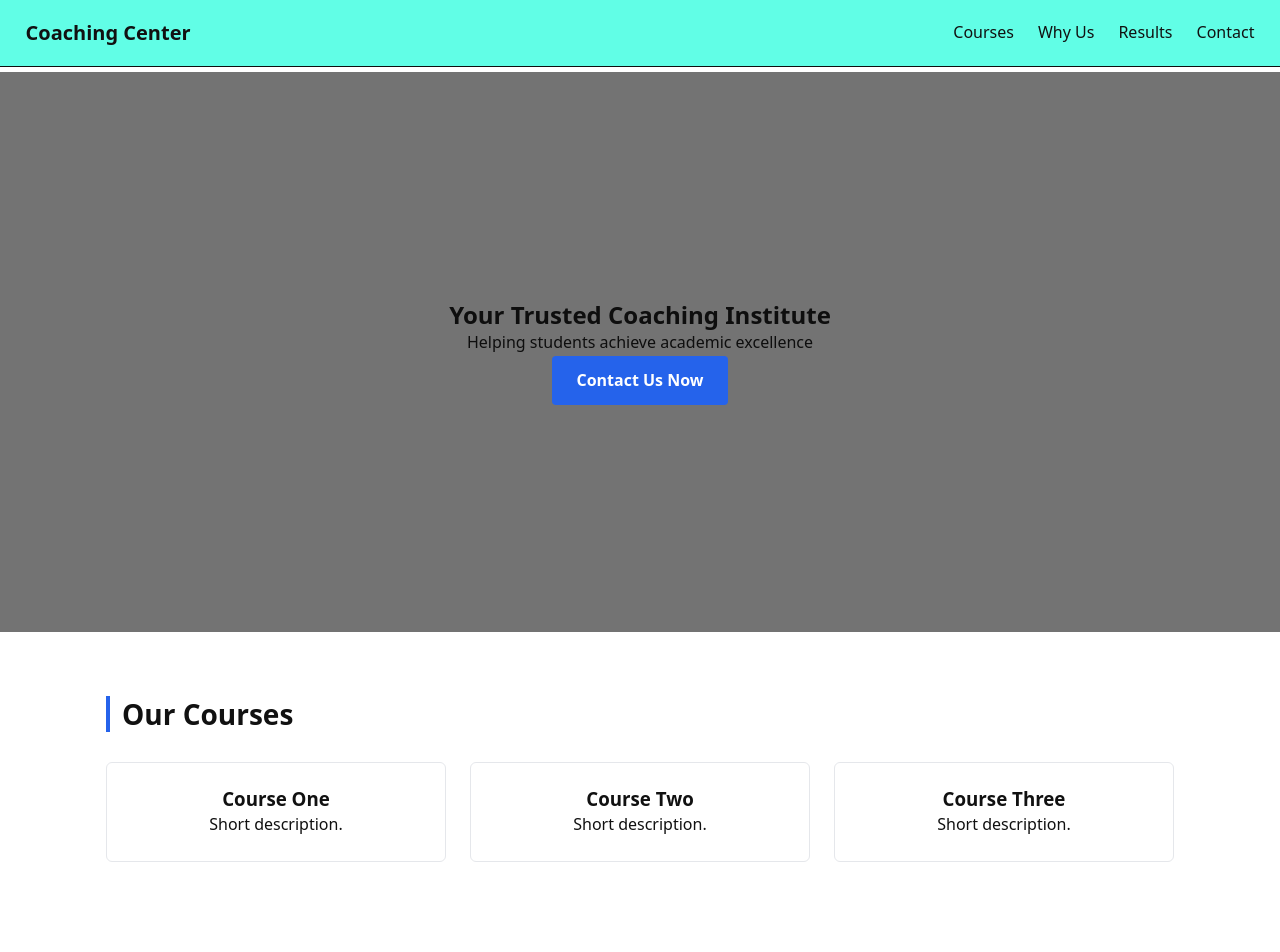
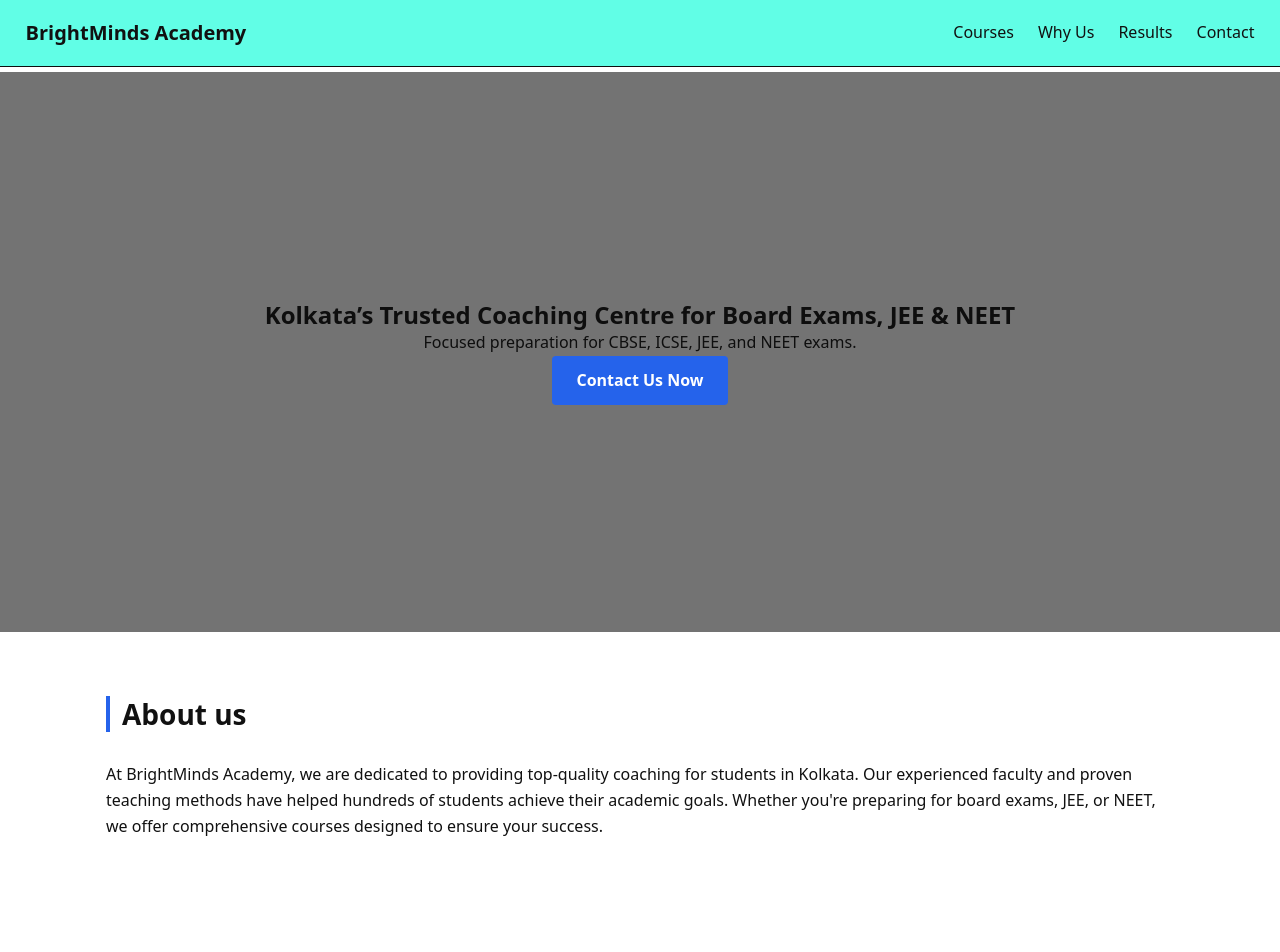
Before and after one commit to neocodes061/demo-1, a plain HTML site: page index.html in a window 1280 px wide. Shown: the top 952 px of the page. Drawn offline with Linux system fonts and the light colour scheme.

Commit message:
hero section and site header done

```diff
--- a/assets/css/layout.css
+++ b/assets/css/layout.css
@@ -106,7 +106,7 @@
   .hero {
     height: auto;
     min-height: 60vh;
-    margin-top: auto;
+    margin-top: 3.5rem;
   }
 
   .hero-overlay {
--- a/index.html
+++ b/index.html
@@ -16,7 +16,7 @@
 
 <header class="site-header">
   <div class="header-inner">
-    <h1 class="logo">Coaching Center</h1>
+    <h1 class="logo">BrightMinds Academy</h1>
     <nav class="nav">
       <a href="#courses">Courses</a>
       <a href="#why-us">Why Us</a>
@@ -30,9 +30,17 @@
 
   <section class="hero">
     <div class="hero-overlay">
-      <h2>Your Trusted Coaching Institute</h2>
-      <p>Helping students achieve academic excellence</p>
+      <h1>Kolkata’s Trusted Coaching Centre for Board Exams, JEE & NEET</h1>
+      <p>Focused preparation for CBSE, ICSE, JEE, and NEET exams.</p>
+      <p> </p>
       <a href="#contact" class="btn btn-primary">Contact Us Now</a>
+    </div>
+  </section>
+
+  <section>
+    <div class="container">
+      <h2 class="section-title">About us</h2>
+      <p>At BrightMinds Academy, we are dedicated to providing top-quality coaching for students in Kolkata. Our experienced faculty and proven teaching methods have helped hundreds of students achieve their academic goals. Whether you're preparing for board exams, JEE, or NEET, we offer comprehensive courses designed to ensure your success.</p>
     </div>
   </section>
 
```
